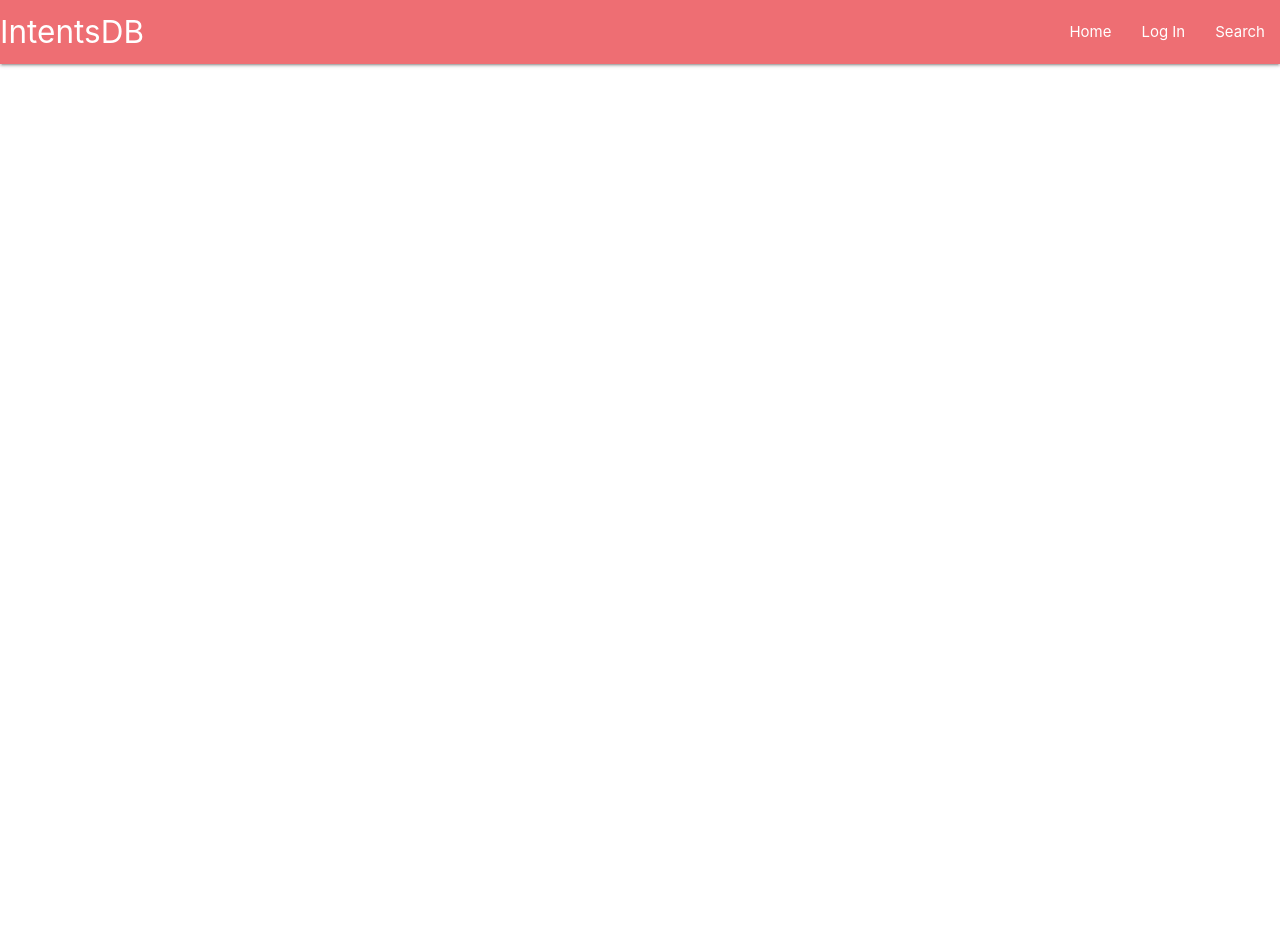
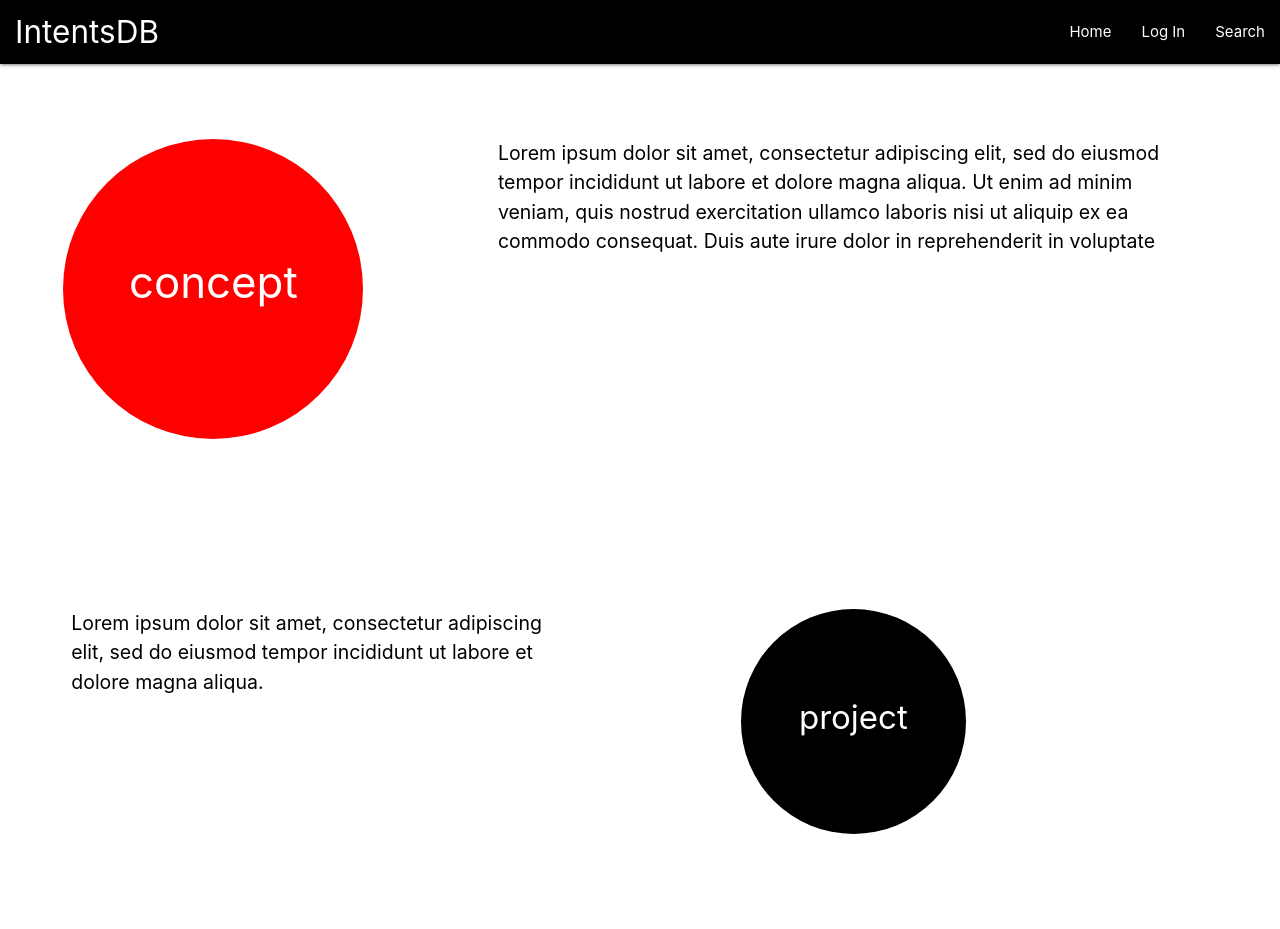
Before and after one commit to lilychuang78/milestone3, a Flask app: page / in a window 1280 px wide. Before the commit the page ends 67 px from the top, so only its background shows below. Run offline with Flask 2, Linux system fonts and the light colour scheme; data that the repository does not hold is empty; some libraries are stand-ins or nearby versions.

Commit message:
add homepage

```diff
--- a/app.py
+++ b/app.py
@@ -15,7 +15,11 @@ app.secret_key = os.environ.get("SECRET_KEY")
 
 mongo = PyMongo(app)
 
-@app.route("/")
+@app.route('/')
+@app.route("/home")
+def home():
+    return render_template("home.html")
+
 @app.route("/get_intents")
 def get_intents():
     intents = mongo.db.intents.find()
--- /dev/null
+++ b/static/css/style.css
@@ -0,0 +1,46 @@
+nav .brand-logo {
+    position: absolute;
+    color: #fff;
+    display: inline-block;
+    font-size: 2.1rem;
+    padding-left: 1rem;
+}
+
+.concept-container{
+    background: red;
+    border-radius: 50%;
+    height: 20rem;
+    width: 20rem;
+    text-align: center;
+    margin: 5rem auto;
+}
+
+.concept-text{
+    padding-top: 8rem;
+    color: white;
+}
+
+.text-container{
+    margin: 2rem;
+}
+
+p{
+    font-size: 1.3rem;
+    margin: 5rem 2rem;
+    color: black;
+}
+
+.project-container{
+    background:black;
+    border-radius: 50%;
+    height: 15rem;
+    width: 15rem;
+    text-align: center;
+    margin: 5rem auto;
+}
+
+.project-text{
+    padding-top: 6rem;
+    color: white;
+    font-size: 2.2rem;
+}
--- a/templates/base.html
+++ b/templates/base.html
@@ -17,9 +17,9 @@
 <body>
     <header>
         <!--Materialize navbar starts here-->
-    <nav>
+    <nav class="black">
         <div class="nav-wrapper">
-            <a href="#" class="brand-logo">IntentsDB</a>
+            <a href="{{ url_for('home') }}" class="brand-logo">IntentsDB</a>
             <a href="#" data-target="mobile-demo" class="sidenav-trigger"><i class="material-icons">menu</i></a>
             <ul class="right hide-on-med-and-down">
                 <li><a href="#">Home</a></li>
@@ -30,7 +30,7 @@
     </nav>
 
     <ul class="sidenav" id="mobile-demo">
-        <li><a href="#">Home</a></li>
+        <li><a href="{{ url_for('home') }}"">Home</a></li>
         <li><a href="#">Log In</a></li>
         <li><a href="#">Search</a></li>
     </ul>
--- /dev/null
+++ b/templates/home.html
@@ -0,0 +1,30 @@
+{% extends "base.html" %}
+{% block content %}
+    <div class="row">
+        <div class="col s12 m4">
+            <div class="concept-container">
+                <h3 class="concept-text">concept</h3>
+            </div>
+        </div>
+        <div class="col s12 m8">
+            <div class="text-container">
+                <p>Lorem ipsum dolor sit amet, consectetur adipiscing elit, sed do eiusmod tempor incididunt ut labore et dolore magna
+                    aliqua. Ut enim ad minim veniam, quis nostrud exercitation ullamco laboris nisi ut aliquip ex ea commodo consequat.
+                    Duis aute irure dolor in reprehenderit in voluptate</p>
+            </div>
+        </div>
+    </div>
+    <div class="row">
+        <div class="col s12 m6">
+            <div class="text-container">
+                <p>Lorem ipsum dolor sit amet, consectetur adipiscing elit, sed do eiusmod tempor incididunt ut labore et
+                    dolore magna aliqua.</p>
+            </div>
+        </div>
+        <div class="col s12 m4">
+            <div class="project-container">
+                <h3 class="project-text">project</h3>
+            </div>
+        </div>
+    </div>
+{% endblock %}
```
